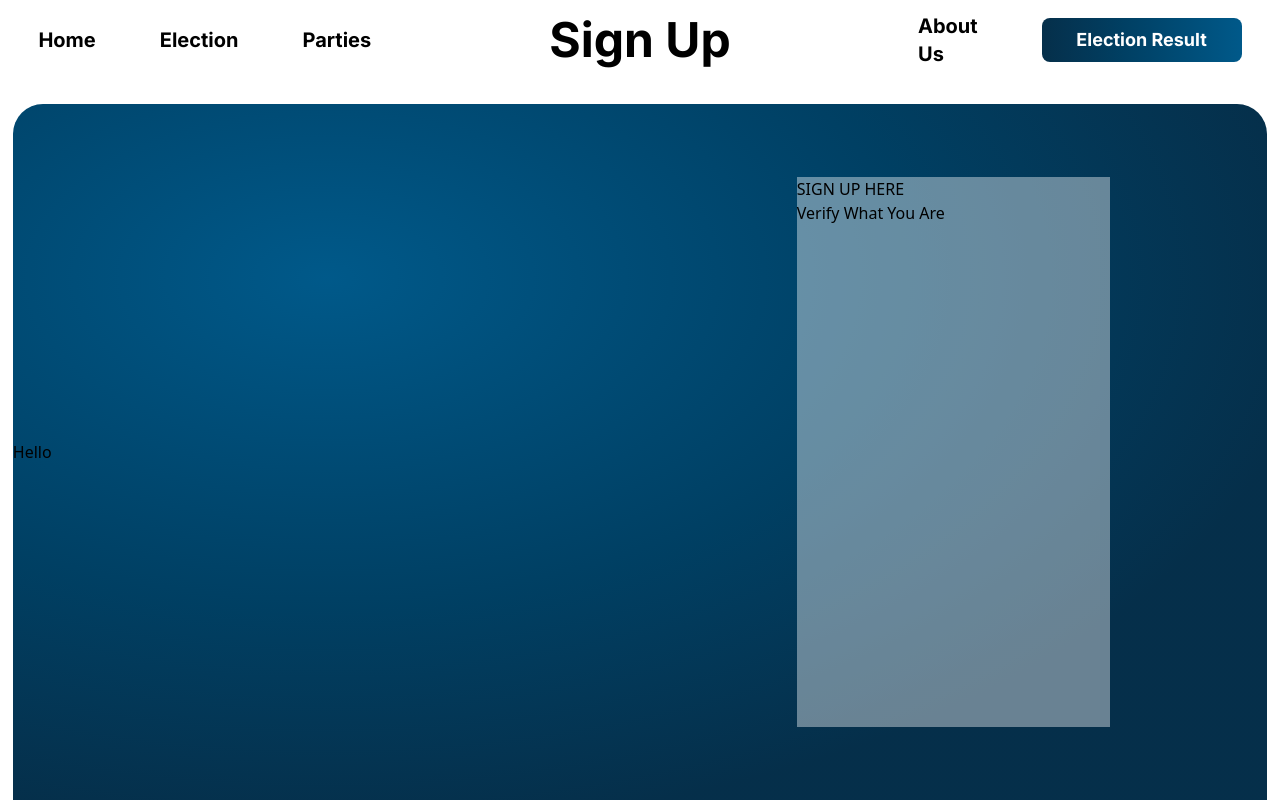
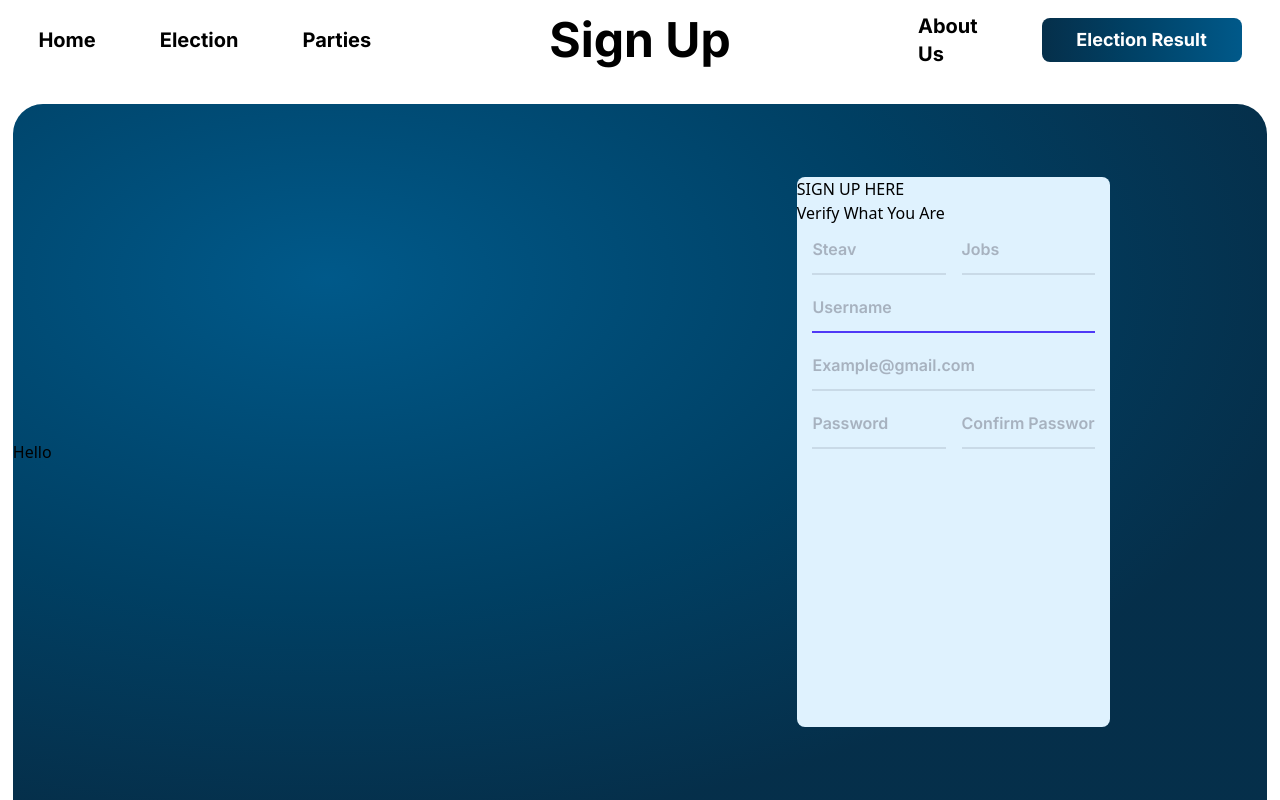
Before and after one commit to Ethiopian-inspired/National-Election---E-vote, a Django app: page /signup/ in a window 1280 px wide. Run offline with Django 5.2, Linux system fonts and the light colour scheme.

Commit message:
feat: Finish form validation

```diff
--- a/core/public/forms.py
+++ b/core/public/forms.py
@@ -4,29 +4,31 @@ from django.contrib.auth.forms import UserCreationForm
 class SignUp (UserCreationForm):
 
     first_name = forms.CharField(max_length=20, label='', widget=forms.TextInput(attrs={
-        'class' : 'w-full h-[40px] rounded-sm bg-sky-100 pl-2 inter_SemiBold',
-        'placeholder' : 'inter_SemiBold text-gray-400'
+        'class' : 'w-full h-[50px] border-b-2 border-gray-600/15 focus:border-indigo-600 focus:outline-hidden inter_SemiBold placeholder-gray-400/80',
+        'placeholder' : 'Steav'
     }))
 
     last_name = forms.CharField(max_length=20, label='', widget=forms.TextInput(attrs={
-        'class' : 'w-full h-[40px] rounded-sm bg-sky-100 pl-2 inter_SemiBold',
-        'placeholder' : 'inter_SemiBold text-gray-400'
+        'class' : 'w-full h-[50px] border-b-2 border-gray-600/15 focus:border-indigo-600 focus:outline-hidden inter_SemiBold placeholder-gray-400/80',
+        'placeholder' : 'Jobs'
     }))
 
     username = forms.CharField(max_length=20, label='', widget=forms.TextInput(attrs={
-        'class' : 'w-full h-[40px] rounded-sm bg-sky-100 pl-2 inter_SemiBold',
-        'placeholder' : 'inter_SemiBold text-gray-400'
+        'class' : 'w-full h-[50px] border-b-2 border-gray-600/15 focus:border-indigo-600 focus:outline-hidden inter_SemiBold placeholder-gray-400/80',
+        'placeholder' : 'Username'
     }))
 
     email = forms.EmailField(max_length=20, label='', widget=forms.EmailInput(attrs={
-        'class' : 'w-full h-[40px] rounded-sm bg-sky-100 pl-2 inter_SemiBold',
-        'placeholder' : 'inter_SemiBold text-gray-400'
+        'class' : 'w-full h-[50px] border-b-2 border-gray-600/15 focus:border-indigo-600 focus:outline-hidden inter_SemiBold placeholder-gray-400/80',
+        'placeholder' : 'Example@gmail.com'
     }))
 
     password1 = forms.CharField(max_length=10, label='', widget=forms.PasswordInput(attrs={
-        'class' : 'w-full h-[40px] rounded-sm bg-sky-100 pl-2 inter_SemiBold'
+        'class' : 'w-full h-[50px] border-b-2 border-gray-600/15 focus:border-indigo-600 focus:outline-hidden inter_SemiBold placeholder-gray-400/80',
+        'placeholder' : 'Password'
     }))
 
     password2 = forms.CharField(max_length=10, label='', widget=forms.PasswordInput(attrs={
-        'class' : 'w-full h-[40px] rounded-sm bg-sky-100 pl-2 inter_SemiBold'
+        'class' : 'w-full h-[50px] border-b-2 border-gray-600/15 focus:border-indigo-600 focus:outline-hidden inter_SemiBold placeholder-gray-400/80',
+        'placeholder' : 'Confirm Password'
     }))
--- a/core/public/views.py
+++ b/core/public/views.py
@@ -1,4 +1,5 @@
-from django.shortcuts import render
+from django.shortcuts import render, redirect
+from .forms import SignUp
 
 # Create your views here.
 
@@ -9,4 +10,15 @@ def election (request):
     return render (request, 'public/Pages/SubPages/Election.html')
 
 def signup (request):
-    return render (request, 'public/Pages/SubPages/Log/SignUp.html')
+
+    SignForm = SignUp (request.POST or None)
+
+    if request.method == 'POST':
+        if SignForm.is_valid():
+            SignForm.save()
+            return redirect ('Election')
+
+    context = {
+        'form' : SignForm
+    }
+    return render (request, 'public/Pages/SubPages/Log/SignUp.html', context=context)
--- a/core/static/src/output.css
+++ b/core/static/src/output.css
@@ -7,11 +7,16 @@
       "Segoe UI Emoji", "Segoe UI Symbol", "Noto Color Emoji";
     --font-mono: ui-monospace, SFMono-Regular, Menlo, Monaco, Consolas, "Liberation Mono",
       "Courier New", monospace;
+    --color-sky-50: oklch(97.7% 0.013 236.62);
     --color-sky-100: oklch(95.1% 0.026 236.824);
     --color-sky-800: oklch(44.3% 0.11 240.79);
     --color-sky-950: oklch(29.3% 0.066 243.157);
+    --color-indigo-600: oklch(51.1% 0.262 276.966);
+    --color-gray-100: oklch(96.7% 0.003 264.542);
     --color-gray-300: oklch(87.2% 0.01 258.338);
     --color-gray-400: oklch(70.7% 0.022 261.325);
+    --color-gray-500: oklch(55.1% 0.027 264.364);
+    --color-gray-600: oklch(44.6% 0.03 256.802);
     --color-white: #fff;
     --spacing: 0.25rem;
     --text-sm: 0.875rem;
@@ -231,6 +236,9 @@
   .h-\[40px\] {
     height: 40px;
   }
+  .h-\[50px\] {
+    height: 50px;
+  }
   .h-\[50vh\] {
     height: 50vh;
   }
@@ -370,6 +378,47 @@
     border-top-left-radius: 30px;
     border-top-right-radius: 30px;
   }
+  .border-b {
+    border-bottom-style: var(--tw-border-style);
+    border-bottom-width: 1px;
+  }
+  .border-b-2 {
+    border-bottom-style: var(--tw-border-style);
+    border-bottom-width: 2px;
+  }
+  .border-gray-600 {
+    border-color: var(--color-gray-600);
+  }
+  .border-gray-600\/10 {
+    border-color: color-mix(in srgb, oklch(44.6% 0.03 256.802) 10%, transparent);
+    @supports (color: color-mix(in lab, red, red)) {
+      border-color: color-mix(in oklab, var(--color-gray-600) 10%, transparent);
+    }
+  }
+  .border-gray-600\/15 {
+    border-color: color-mix(in srgb, oklch(44.6% 0.03 256.802) 15%, transparent);
+    @supports (color: color-mix(in lab, red, red)) {
+      border-color: color-mix(in oklab, var(--color-gray-600) 15%, transparent);
+    }
+  }
+  .border-gray-600\/20 {
+    border-color: color-mix(in srgb, oklch(44.6% 0.03 256.802) 20%, transparent);
+    @supports (color: color-mix(in lab, red, red)) {
+      border-color: color-mix(in oklab, var(--color-gray-600) 20%, transparent);
+    }
+  }
+  .border-gray-600\/30 {
+    border-color: color-mix(in srgb, oklch(44.6% 0.03 256.802) 30%, transparent);
+    @supports (color: color-mix(in lab, red, red)) {
+      border-color: color-mix(in oklab, var(--color-gray-600) 30%, transparent);
+    }
+  }
+  .border-indigo-600 {
+    border-color: var(--color-indigo-600);
+  }
+  .bg-sky-50 {
+    background-color: var(--color-sky-50);
+  }
   .bg-sky-100 {
     background-color: var(--color-sky-100);
   }
@@ -386,6 +435,18 @@
     background-color: color-mix(in srgb, #fff 40%, transparent);
     @supports (color: color-mix(in lab, red, red)) {
       background-color: color-mix(in oklab, var(--color-white) 40%, transparent);
+    }
+  }
+  .bg-white\/60 {
+    background-color: color-mix(in srgb, #fff 60%, transparent);
+    @supports (color: color-mix(in lab, red, red)) {
+      background-color: color-mix(in oklab, var(--color-white) 60%, transparent);
+    }
+  }
+  .bg-white\/90 {
+    background-color: color-mix(in srgb, #fff 90%, transparent);
+    @supports (color: color-mix(in lab, red, red)) {
+      background-color: color-mix(in oklab, var(--color-white) 90%, transparent);
     }
   }
   .bg-linear-to-r {
@@ -530,6 +591,50 @@
       color: color-mix(in oklab, var(--color-white) 20%, transparent);
     }
   }
+  .placeholder-gray-100 {
+    &::placeholder {
+      color: var(--color-gray-100);
+    }
+  }
+  .placeholder-gray-300 {
+    &::placeholder {
+      color: var(--color-gray-300);
+    }
+  }
+  .placeholder-gray-400 {
+    &::placeholder {
+      color: var(--color-gray-400);
+    }
+  }
+  .placeholder-gray-400\/50 {
+    &::placeholder {
+      color: color-mix(in srgb, oklch(70.7% 0.022 261.325) 50%, transparent);
+      @supports (color: color-mix(in lab, red, red)) {
+        color: color-mix(in oklab, var(--color-gray-400) 50%, transparent);
+      }
+    }
+  }
+  .placeholder-gray-400\/60 {
+    &::placeholder {
+      color: color-mix(in srgb, oklch(70.7% 0.022 261.325) 60%, transparent);
+      @supports (color: color-mix(in lab, red, red)) {
+        color: color-mix(in oklab, var(--color-gray-400) 60%, transparent);
+      }
+    }
+  }
+  .placeholder-gray-400\/80 {
+    &::placeholder {
+      color: color-mix(in srgb, oklch(70.7% 0.022 261.325) 80%, transparent);
+      @supports (color: color-mix(in lab, red, red)) {
+        color: color-mix(in oklab, var(--color-gray-400) 80%, transparent);
+      }
+    }
+  }
+  .placeholder-gray-500 {
+    &::placeholder {
+      color: var(--color-gray-500);
+    }
+  }
   .shadow-lg {
     --tw-shadow: 0 10px 15px -3px var(--tw-shadow-color, rgb(0 0 0 / 0.1)), 0 4px 6px -4px var(--tw-shadow-color, rgb(0 0 0 / 0.1));
     box-shadow: var(--tw-inset-shadow), var(--tw-inset-ring-shadow), var(--tw-ring-offset-shadow), var(--tw-ring-shadow), var(--tw-shadow);
@@ -537,6 +642,21 @@
   .shadow-md {
     --tw-shadow: 0 4px 6px -1px var(--tw-shadow-color, rgb(0 0 0 / 0.1)), 0 2px 4px -2px var(--tw-shadow-color, rgb(0 0 0 / 0.1));
     box-shadow: var(--tw-inset-shadow), var(--tw-inset-ring-shadow), var(--tw-ring-offset-shadow), var(--tw-ring-shadow), var(--tw-shadow);
+  }
+  .focus\:border-indigo-600 {
+    &:focus {
+      border-color: var(--color-indigo-600);
+    }
+  }
+  .focus\:outline-hidden {
+    &:focus {
+      --tw-outline-style: none;
+      outline-style: none;
+      @media (forced-colors: active) {
+        outline: 2px solid transparent;
+        outline-offset: 2px;
+      }
+    }
   }
 }
 @property --tw-rotate-x {
@@ -558,6 +678,11 @@
 @property --tw-skew-y {
   syntax: "*";
   inherits: false;
+}
+@property --tw-border-style {
+  syntax: "*";
+  inherits: false;
+  initial-value: solid;
 }
 @property --tw-gradient-position {
   syntax: "*";
@@ -749,6 +874,7 @@
       --tw-rotate-z: initial;
       --tw-skew-x: initial;
       --tw-skew-y: initial;
+      --tw-border-style: solid;
       --tw-gradient-position: initial;
       --tw-gradient-from: #0000;
       --tw-gradient-via: #0000;
--- a/core/templates/public/Pages/SubPages/Log/SignUp.html
+++ b/core/templates/public/Pages/SubPages/Log/SignUp.html
@@ -22,15 +22,31 @@
             </div>
 
             <div class="w-1/2 flex justify-center items-center">
-                <div class="w-[50%] h-[550px] bg-white/40">
+                <div class="w-[50%] h-[550px] bg-sky-100 rounded-lg">
                     <div>
                         <p>SIGN UP HERE</p>
                         <p>Verify What You Are</p>
                     </div>
 
-                    <div class="w-[90%] flex flex-col justify-center items-center">
+                    <form method="post" class="flex flex-col justify-center items-center">
+                        <div class="w-[90%] flex flex-col justify-center items-center gap-2">
+                            {% csrf_token %}
+                            <div class="flex justify-center items-center gap-4">
+                                {{ form.first_name }}
+                                {{ form.last_name }}
+                            </div>
 
-                    </div>
+                            <div class="w-full flex flex-col justify-center items-center gap-2">
+                                {{ form.username }}
+                                {{ form.email }}
+                            </div>
+
+                            <div class="flex justify-center items-center gap-4">
+                                {{ form.password1 }}
+                                {{ form.password2 }}
+                            </div>
+                        </div>
+                    </form>
                 </div>
             </div>
         </div>
```
